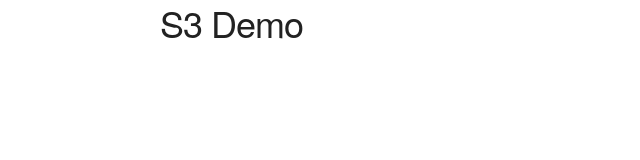
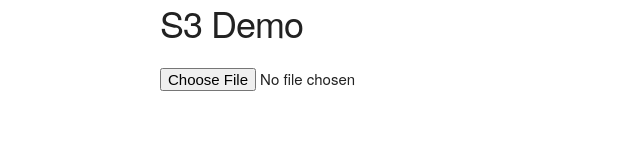
Before and after one commit to rodneystrong/dm12-day39-s3demo, a website: page public/index.html in a window 1280 px wide. Shown: the whole page, without its empty margins (0-640 px from the left). Drawn offline with nearby package versions, Linux system fonts and the light colour scheme; some packages are replaced by stand-ins of ours.

Commit message:
created input and added 'file' attribute

```diff
--- a/public/index.html
+++ b/public/index.html
@@ -12,7 +12,7 @@
         <h3>S3 Demo</h3>
       </div>
       <div class="row">
-
+        <input type="file" name="name" value="">
       </div>
     </div>
 
```
